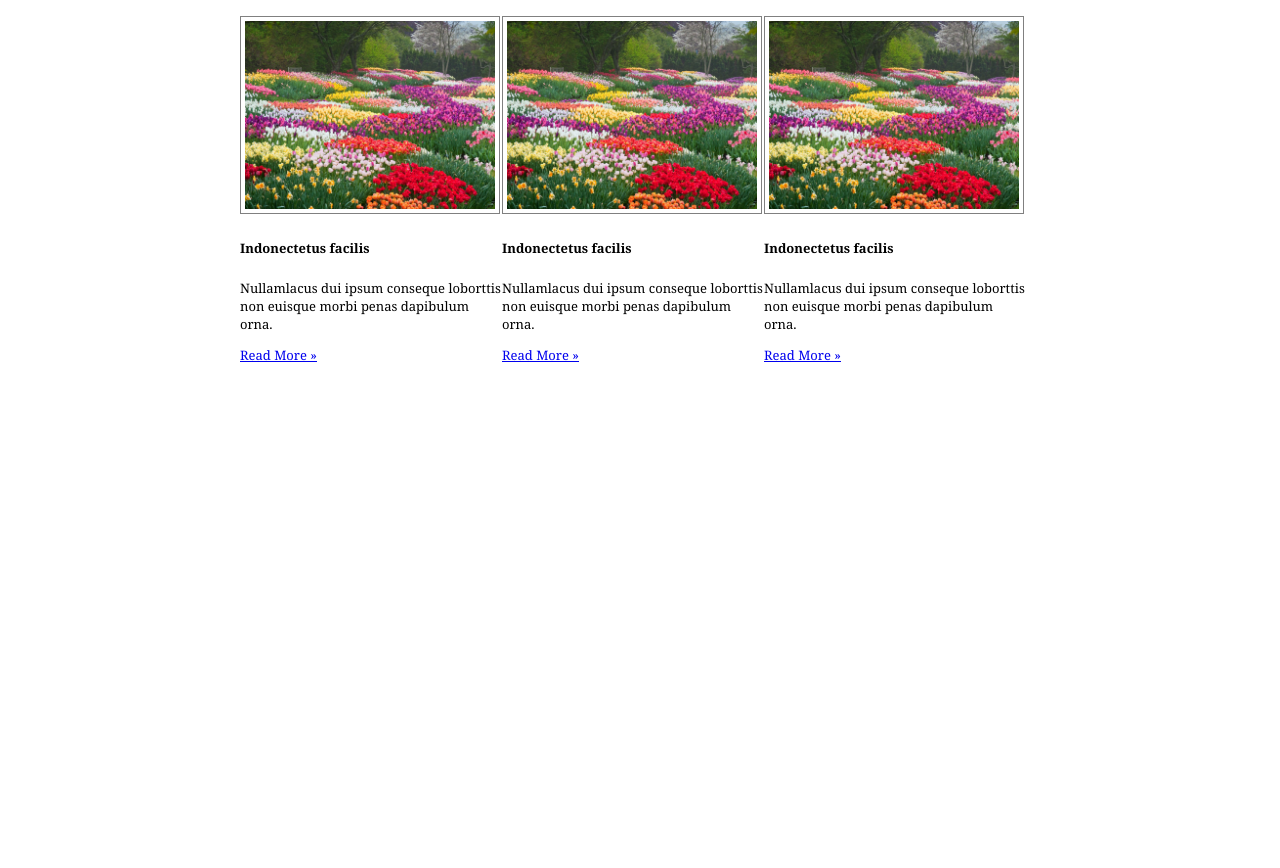
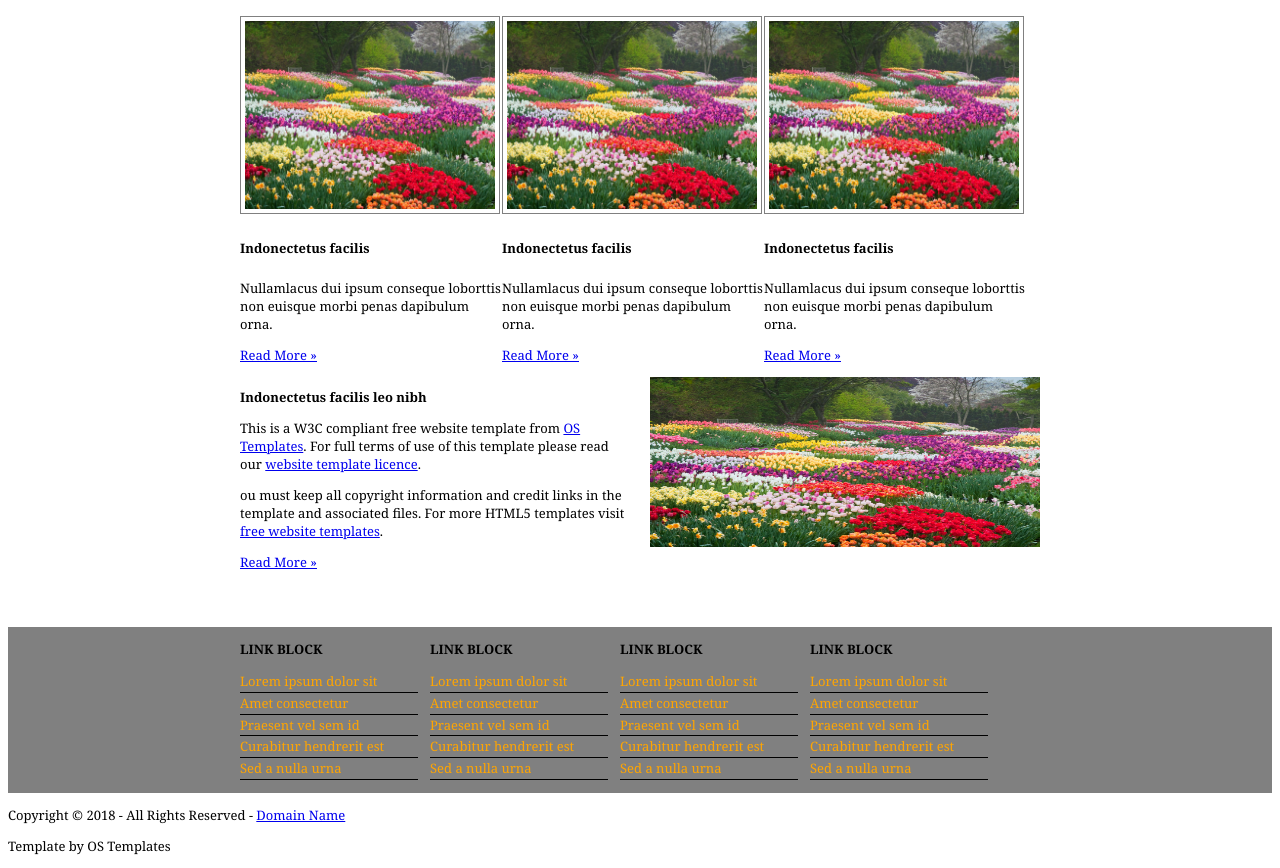
Before and after one commit to leelavathikm1/sulochana-ReactJs, a plain HTML site: page HTML-CSS/Divs/Basic88.html in a window 1280 px wide. Shown: the part 721-1589 px from the top of the page. Before the commit the page ends 1106 px from the top, so only its background shows below. Drawn offline with Linux system fonts and the light colour scheme.

Commit message:
midsection

```diff
--- a/HTML-CSS/Divs/Basic88.css
+++ b/HTML-CSS/Divs/Basic88.css
@@ -60,3 +60,50 @@ figure img {
     border: 1px solid gray;
     padding: 4px;
 }
+div#midSection {
+    width: 800px;
+    margin: 0 auto;
+}
+div#contantSec {
+    width: 390px;
+    float: left;
+}
+div#contantImg {
+    width: 390px;
+    float: right;
+    height: 250px;
+}
+div#contantSec {
+    width: 390px;
+    float: left;
+    height: 250px;
+}
+#contantImg img {
+    height: 170px;
+}
+div#sectionParent {
+    background: gray;
+    overflow: hidden;
+    width: 100%;
+}
+div#linkSection {
+    margin: 0 auto;
+    width: 800px;
+}
+section {
+    width: 190px;
+    float: left;
+}
+section ul {
+    padding: 0;
+    list-style-type: none;
+}
+section ul li {
+    line-height: 1.6;
+    border-bottom: 1px solid;
+    margin-right: 12px;
+}
+section ul li a {
+    text-decoration: none;
+    color: orange;
+}
--- a/HTML-CSS/Divs/Basic88.html
+++ b/HTML-CSS/Divs/Basic88.html
@@ -71,6 +71,77 @@
           </figcaption>
         </div>
       </div>
+      <div id="midSection">
+        <div id="contantSec">
+          <h2>Indonectetus facilis leo nibh</h2>
+          <p>
+            This is a W3C compliant free website template from
+            <a href="#">OS Templates</a>. For full terms of use of this template
+            please read our <a href="#">website template licence</a>.
+          </p>
+          <p>
+            ou must keep all copyright information and credit links in the
+            template and associated files. For more HTML5 templates visit
+            <a href="#"> free website templates</a>.
+          </p>
+          <p id="contantPara"><a href="#">Read More »</a></p>
+        </div>
+        <div id="contantImg">
+          <img src="./Tulip.jpeg" alt="" width="390px" />
+        </div>
+      </div>
+      <div id="sectionParent">
+        <div id="linkSection">
+          <section>
+            <h3>LINK BLOCK</h3>
+            <ul>
+              <li><a href="#">Lorem ipsum dolor sit</a></li>
+              <li><a href="#">Amet consectetur</a></li>
+              <li><a href="#">Praesent vel sem id</a></li>
+              <li><a href="#">Curabitur hendrerit est</a></li>
+              <li><a href="#">Sed a nulla urna</a></li>
+            </ul>
+          </section>
+          <section>
+            <h3>LINK BLOCK</h3>
+            <ul>
+              <li><a href="#">Lorem ipsum dolor sit</a></li>
+              <li><a href="#">Amet consectetur</a></li>
+              <li><a href="#">Praesent vel sem id</a></li>
+              <li><a href="#">Curabitur hendrerit est</a></li>
+              <li><a href="#">Sed a nulla urna</a></li>
+            </ul>
+          </section>
+          <section>
+            <h3>LINK BLOCK</h3>
+            <ul>
+              <li><a href="#">Lorem ipsum dolor sit</a></li>
+              <li><a href="#">Amet consectetur</a></li>
+              <li><a href="#">Praesent vel sem id</a></li>
+              <li><a href="#">Curabitur hendrerit est</a></li>
+              <li><a href="#">Sed a nulla urna</a></li>
+            </ul>
+          </section>
+          <section id="lastScetion">
+            <h3>LINK BLOCK</h3>
+            <ul>
+              <li><a href="#">Lorem ipsum dolor sit</a></li>
+              <li><a href="#">Amet consectetur</a></li>
+              <li><a href="#">Praesent vel sem id</a></li>
+              <li><a href="#">Curabitur hendrerit est</a></li>
+              <li><a href="#">Sed a nulla urna</a></li>
+            </ul>
+          </section>
+        </div>
+      </div>
+      <div id="footerScetion">
+        <footer>
+          <p id="rightPara">
+            Copyright © 2018 - All Rights Reserved - <a href="#">Domain Name</a>
+          </p>
+          <p id="leftPara">Template by OS Templates</p>
+        </footer>
+      </div>
     </div>
   </body>
 </html>
```
